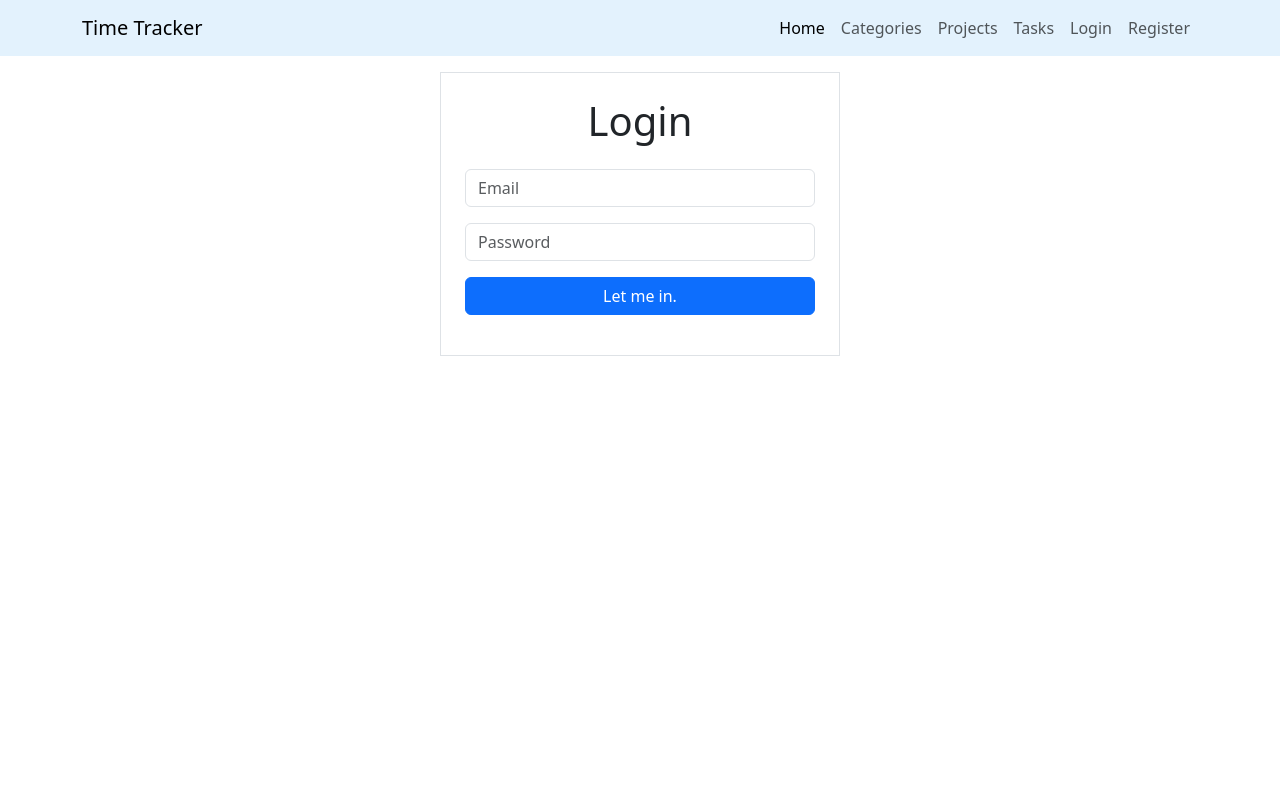
After one commit to hello-dg/Time-Tracker-App-Bootstrap, a Flask app: page /login in a window 1280 px wide. The commit adds this page. Run offline with Flask 3, Linux system fonts and the light colour scheme.

Commit message:
Create register and login pages

```diff
--- a/main.py
+++ b/main.py
@@ -4,6 +4,7 @@ from sqlalchemy.orm import DeclarativeBase, Mapped, mapped_column, relationship
 from sqlalchemy import Integer, String, Boolean, create_engine, MetaData
 from sqlite3 import Date
 from datetime import datetime, date, time
+from flask_login import UserMixin, login_user, LoginManager, login_required, current_user, logout_user
 
 
 app = Flask(__name__)
@@ -15,36 +16,44 @@ app.config['SQLALCHEMY_TRACK_MODIFICATIONS'] = False
 db = SQLAlchemy(app)
 
 
+class User(db.Model):
+    __tablename__ = "users"
+    id: Mapped[int] = mapped_column(Integer, primary_key=True)
+    name: Mapped[str] = mapped_column(String(200), nullable=False, unique=False)
+    email: Mapped[str] = mapped_column(String(100), nullable=False, unique=True)
+    password: Mapped[str] = mapped_column(String(100), nullable=False, unique=False)
+
+
 class Category(db.Model):
     __tablename__ = "categories"
     id: Mapped[int] = mapped_column(Integer, primary_key=True)
-    name: Mapped[str] = mapped_column(String(200), nullable=True, unique=True)
+    name: Mapped[str] = mapped_column(String(200), nullable=False, unique=True)
 
 
 class Project(db.Model):
     __tablename__ = "projects"
     id: Mapped[int] = mapped_column(Integer, primary_key=True)
-    name: Mapped[str] = mapped_column(String(200), nullable=True, unique=True)
+    name: Mapped[str] = mapped_column(String(200), nullable=False, unique=True)
 
 
 class Task(db.Model):
     __tablename__ = "tasks"
     id: Mapped[int] = mapped_column(Integer, primary_key=True)
-    name: Mapped[str] = mapped_column(String(200), nullable=True, unique=True)
+    name: Mapped[str] = mapped_column(String(200), nullable=False, unique=True)
 
 
 class Entry(db.Model):
     __tablename__ = "entries"
     id: Mapped[int] = mapped_column(Integer, primary_key=True)
-    category: Mapped[str] = mapped_column(String(200), nullable=True)
-    project: Mapped[str] = mapped_column(String(200), nullable=True)
-    task: Mapped[str] = mapped_column(String(200), nullable=True)
+    category: Mapped[str] = mapped_column(String(200), nullable=False)
+    project: Mapped[str] = mapped_column(String(200), nullable=False)
+    task: Mapped[str] = mapped_column(String(200), nullable=False)
     note: Mapped[str] = mapped_column(String(600), nullable=True)
     tags: Mapped[str] = mapped_column(String(400), nullable=True)
     billable: Mapped[bool] = mapped_column(Boolean, nullable=False, default=False)
-    date: Mapped[str] = mapped_column(String(200), nullable=True)
-    start_time: Mapped[str] = mapped_column(String(200), nullable=True)
-    end_time: Mapped[str] = mapped_column(String(20), nullable=True)
+    date: Mapped[str] = mapped_column(String(200), nullable=False)
+    start_time: Mapped[str] = mapped_column(String(200), nullable=False)
+    end_time: Mapped[str] = mapped_column(String(20), nullable=False)
 
 
     def __repr__(self):
@@ -199,5 +208,28 @@ def delete_task(task_id):
     return redirect(url_for('tasks'))
 
 
+@app.route('/register', methods=['GET', 'POST'])
+def register():
+    if request.method == 'POST':
+
+        new_user = User(
+            name=request.form.get('name'),
+            email=request.form.get('email'),
+            password=request.form.get('password')
+        )
+
+        db.session.add(new_user)
+        db.session.commit()
+
+        return render_template('index.html')
+
+    return render_template('register.html')
+
+
+@app.route('/login')
+def login():
+    return render_template("login.html")
+
+
 if __name__ == '__main__':
     app.run(debug=True)
--- /dev/null
+++ b/templates/login.html
@@ -0,0 +1,36 @@
+<html>
+<head>
+    <meta charset="UTF-8">
+    <meta name="viewport"
+          content="width=device-width, user-scalable=no, initial-scale=1.0, maximum-scale=1.0, minimum-scale=1.0">
+    <meta http-equiv="X-UA-Compatible" content="ie=edge">
+    <title>Time Tracker</title>
+    <link href="https://cdn.jsdelivr.net/npm/bootstrap@5.3.3/dist/css/bootstrap.min.css" rel="stylesheet" integrity="sha384-QWTKZyjpPEjISv5WaRU9OFeRpok6YctnYmDr5pNlyT2bRjXh0JMhjY6hW+ALEwIH" crossorigin="anonymous">
+</head>
+<body>
+    {% include 'navbar.html' %}
+
+    <div class="container border d-flex flex-column justify-content-center align-items-center p-4" style="max-width: 400px;">
+        <h1 class="text-center mb-4">Login</h1>
+        <form action="{{ url_for('login') }}" method="post" class="w-100">
+            <div class="form-group">
+               <input type="text" class="form-control mb-3" name="email" placeholder="Email" required="required" />
+            </div>
+            <div class="form-group">
+                <input class="form-control mb-3"
+                type="password"
+                name="password"
+                placeholder="Password"
+                required="required"
+                />
+            </div>
+
+
+            <button type="submit" class="btn btn-primary w-100">Let me in.</button>
+        </form>
+    </div>
+
+    <script src="static/js/screen_size.js"></script>
+    <script src="https://cdn.jsdelivr.net/npm/bootstrap@5.3.3/dist/js/bootstrap.bundle.min.js" integrity="sha384-YvpcrYf0tY3lHB60NNkmXc5s9fDVZLESaAA55NDzOxhy9GkcIdslK1eN7N6jIeHz" crossorigin="anonymous"></script>
+</body>
+</html>
--- a/templates/navbar.html
+++ b/templates/navbar.html
@@ -18,6 +18,18 @@
                 <li class="nav-item">
                     <a class="nav-link" href="/tasks">Tasks</a>
                 </li>
+                {% if not logged_in: %}
+                <li class="nav-item">
+                    <a class="nav-link" href="#">Login</a>
+                </li>
+                <li class="nav-item">
+                    <a class="nav-link" href="#">Register</a>
+                </li>
+                {% else %}
+                <li class="nav-item">
+                    <a class="nav-link" href="#">Log Out</a>
+                </li>
+                {% endif %}
             </ul>
         </div>
     </div>
```
Also changed, not shown: templates/register.html (added, +32 -0 lines).
